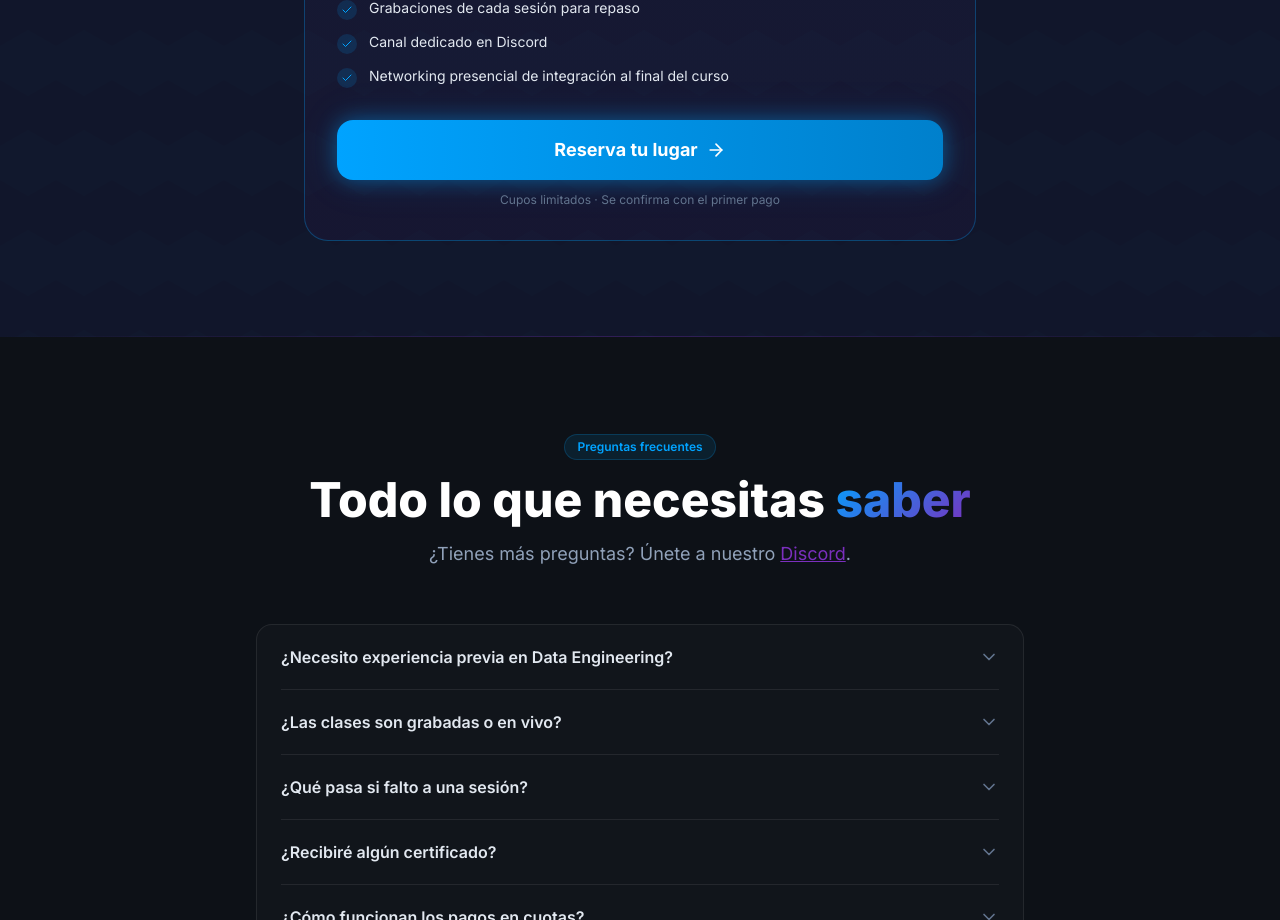
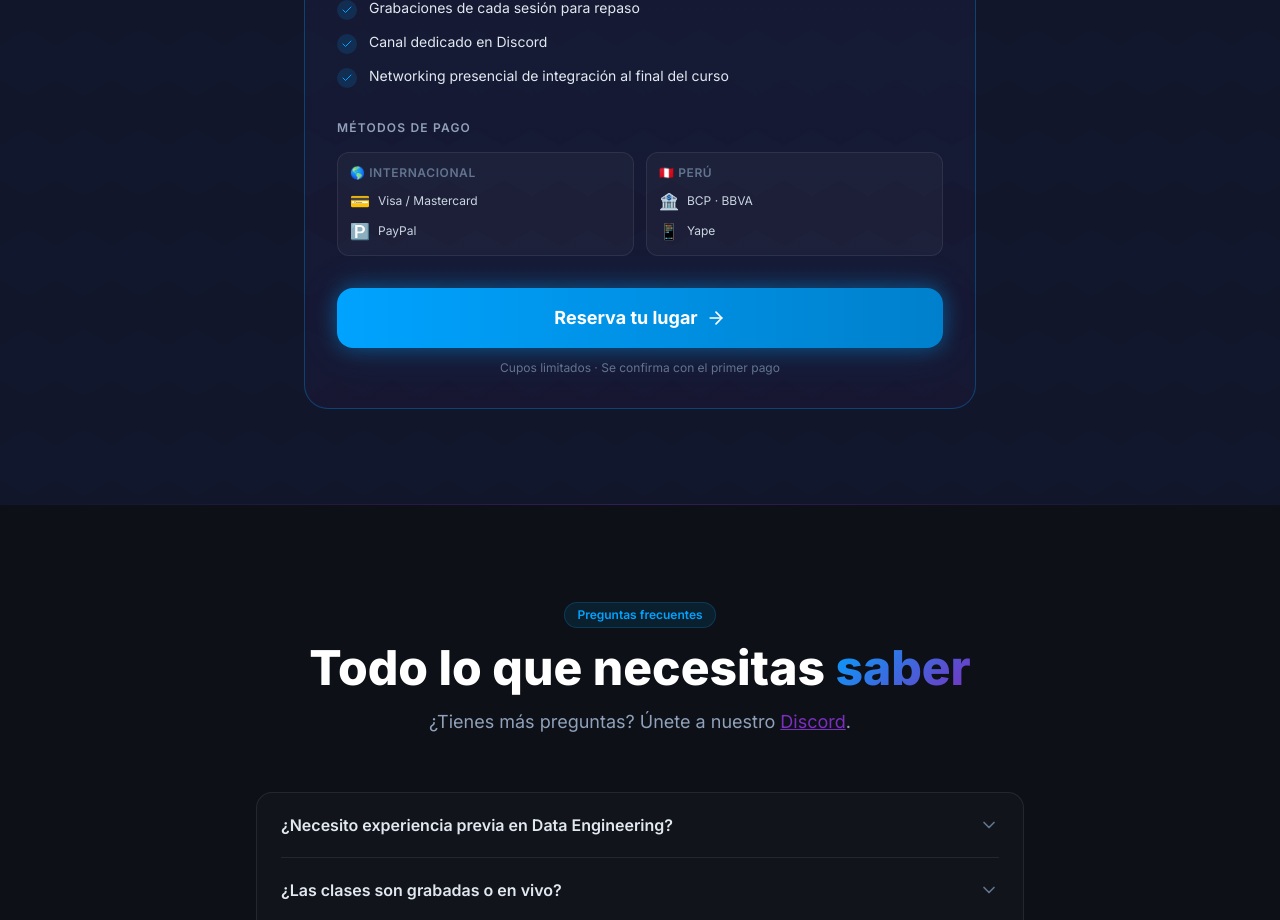
Before and after one commit to DanielEdu/datawizard-academy, a React (Vite) app: page / in a window 1280 px wide. Shown: the part 8960-9880 px from the top of the page. Built offline with nearby package versions, Linux system fonts and the light colour scheme.

Commit message:
boton CTA actualizado

```diff
--- a/src/components/CTAFinal.jsx
+++ b/src/components/CTAFinal.jsx
@@ -2,7 +2,7 @@ import { useRef } from 'react'
 import { motion, useInView } from 'framer-motion'
 import { ArrowRight } from 'lucide-react'
 
-const CTA_URL = 'https://lu.ma/datawizard'
+const CTA_URL = 'https://tally.so/r/b5g4d6'
 
 export default function CTAFinal() {
   const ref = useRef(null)
--- a/src/components/FloatingCTA.jsx
+++ b/src/components/FloatingCTA.jsx
@@ -2,7 +2,7 @@ import { useState, useEffect } from 'react'
 import { motion, AnimatePresence } from 'framer-motion'
 import { ArrowRight } from 'lucide-react'
 
-const CTA_URL = 'https://lu.ma/datawizard'
+const CTA_URL = 'https://tally.so/r/b5g4d6'
 
 export default function FloatingCTA() {
   const [visible, setVisible] = useState(false)
--- a/src/components/Hero.jsx
+++ b/src/components/Hero.jsx
@@ -5,7 +5,7 @@ import fabricImg from '../assets/logos/fabric.png'
 import azureImg from '../assets/logos/azure.png'
 import logoImg from '../assets/datawizard.png'
 
-const CTA_URL = 'https://lu.ma/datawizard'
+const CTA_URL = 'https://tally.so/r/b5g4d6'
 
 const badges = [
   { icon: Calendar, value: '4',   label: 'meses',            color: '#F4B942' },
--- a/src/components/Navbar.jsx
+++ b/src/components/Navbar.jsx
@@ -3,7 +3,7 @@ import { motion, AnimatePresence } from 'framer-motion'
 import { Menu, X } from 'lucide-react'
 import logoImg from '../assets/datawizard.png'
 
-const CTA_URL = 'https://lu.ma/datawizard'
+const CTA_URL = 'https://tally.so/r/b5g4d6'
 
 const links = [
   { label: 'Programa', href: '#curriculum' },
--- a/src/components/Pricing.jsx
+++ b/src/components/Pricing.jsx
@@ -2,7 +2,7 @@ import { useRef } from 'react'
 import { motion, useInView } from 'framer-motion'
 import { Check, ArrowRight, Zap } from 'lucide-react'
 
-const CTA_URL = 'https://lu.ma/datawizard'
+const CTA_URL = 'https://tally.so/r/b5g4d6'
 
 const includes = [
   '44 sesiones en vivo (132 horas reales de formación)',
@@ -111,6 +111,39 @@ export default function Pricing() {
               </ul>
             </div>
 
+            {/* Payment methods */}
+            <div className="mb-8">
+              <p className="text-slate-400 text-xs uppercase tracking-widest mb-4 font-semibold">
+                Métodos de pago
+              </p>
+              <div className="grid grid-cols-2 gap-3">
+                {/* Internacional */}
+                <div className="rounded-xl border border-white/8 bg-white/3 p-3">
+                  <p className="text-slate-500 text-xs font-semibold uppercase tracking-wider mb-2">🌎 Internacional</p>
+                  <div className="flex flex-col gap-1.5">
+                    <span className="flex items-center gap-2 text-slate-300 text-xs">
+                      <span className="text-base">💳</span> Visa / Mastercard
+                    </span>
+                    <span className="flex items-center gap-2 text-slate-300 text-xs">
+                      <span className="text-base">🅿️</span> PayPal
+                    </span>
+                  </div>
+                </div>
+                {/* Perú */}
+                <div className="rounded-xl border border-white/8 bg-white/3 p-3">
+                  <p className="text-slate-500 text-xs font-semibold uppercase tracking-wider mb-2">🇵🇪 Perú</p>
+                  <div className="flex flex-col gap-1.5">
+                    <span className="flex items-center gap-2 text-slate-300 text-xs">
+                      <span className="text-base">🏦</span> BCP · BBVA
+                    </span>
+                    <span className="flex items-center gap-2 text-slate-300 text-xs">
+                      <span className="text-base">📱</span> Yape
+                    </span>
+                  </div>
+                </div>
+              </div>
+            </div>
+
             {/* CTA */}
             <a
               href={CTA_URL}
```
